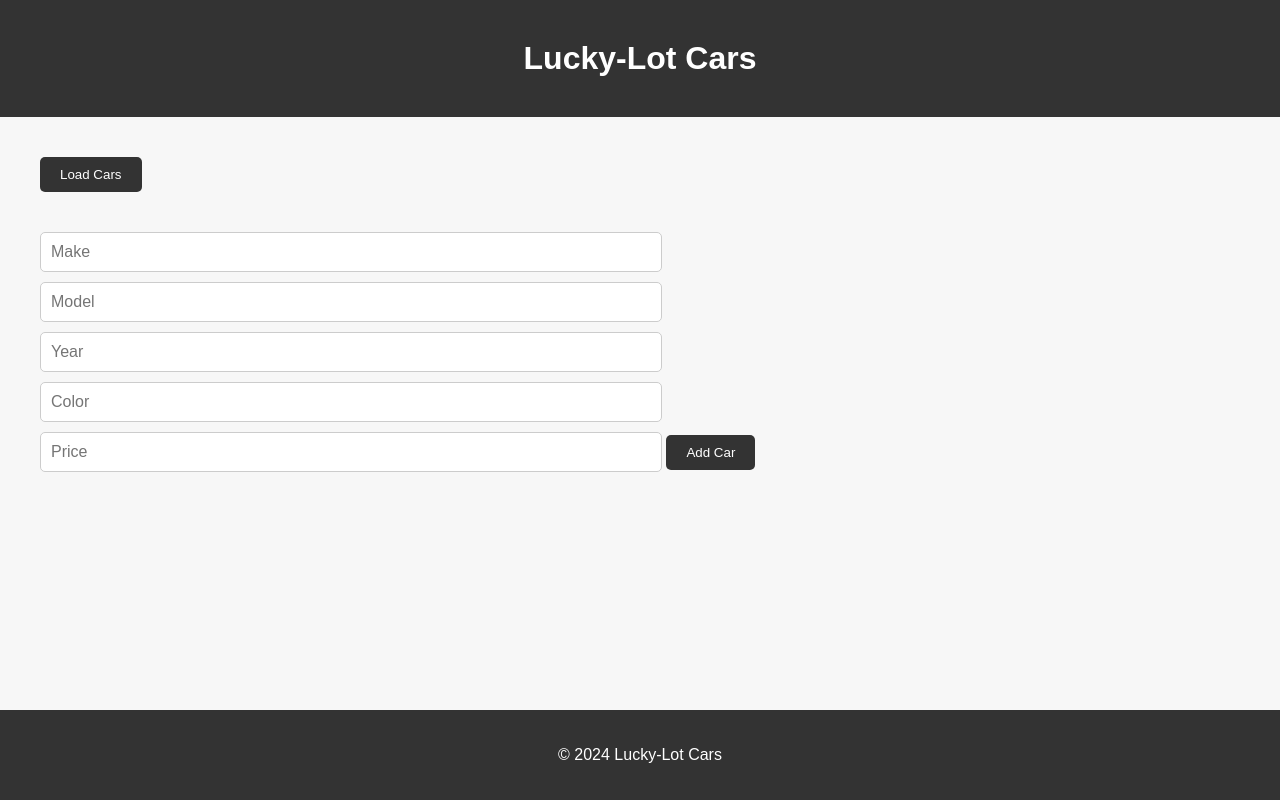
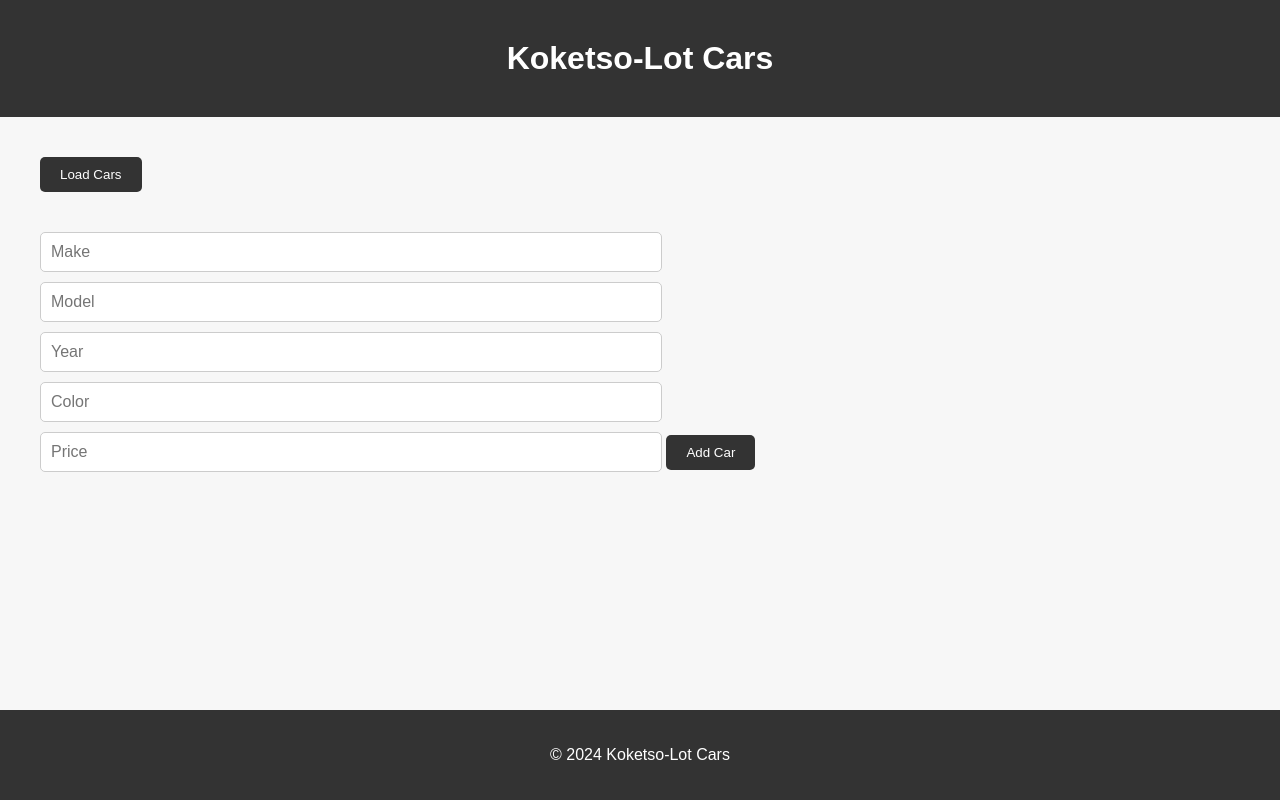
Before and after one commit to Koketsoluther/lab6-2433734, a website: page src/index.html in a window 1280 px wide. Drawn offline with Linux system fonts and the light colour scheme.

Commit message:
changed web title

```diff
--- a/src/index.html
+++ b/src/index.html
@@ -4,7 +4,7 @@
 <head>
     <meta charset="UTF-8">
     <meta name="viewport" content="width=device-width, initial-scale=1.0">
-    <title>Lucky-Lot Cars</title>
+    <title>Koketso-Lot Cars</title>
     <link rel="stylesheet" href="./style.css">
     <script src="script.js" defer></script>
 
@@ -13,7 +13,7 @@
 <body>
     <header>
         <div class="container">
-            <h1>Lucky-Lot Cars</h1>
+            <h1>Koketso-Lot Cars</h1>
         </div>
     </header>
     <main>
@@ -35,7 +35,7 @@
 
     </main>
     <footer>
-        <p>&copy; 2024 Lucky-Lot Cars</p>
+        <p>&copy; 2024 Koketso-Lot Cars</p>
     </footer>
 
 </body>
```
